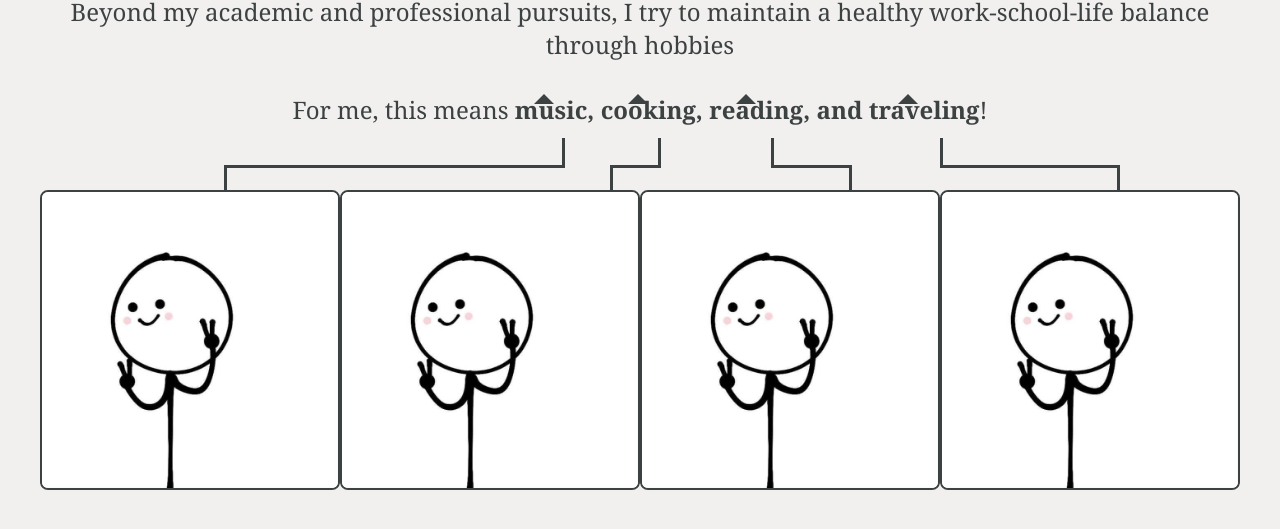
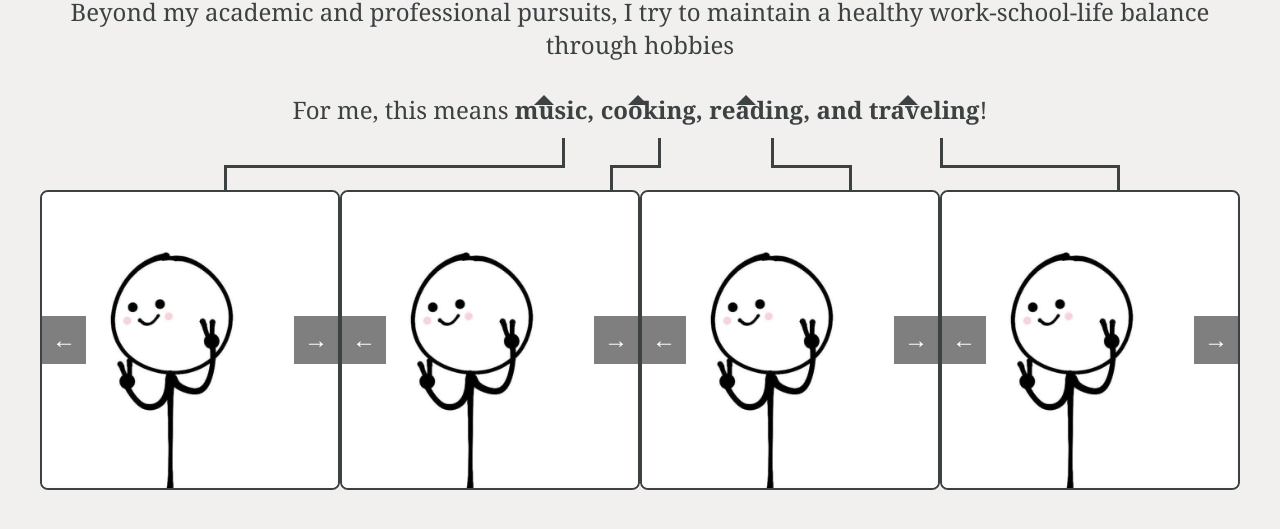
Before and after one commit to k2pereir/my-website, a React (Create React App) app in the folder my-app/: page / in a window 1280 px wide. Shown: the part 2565-3094 px from the top of the page. Built offline with nearby package versions, Linux system fonts and the light colour scheme.

Commit message:
image carousel added to about-me section

```diff
--- a/my-app/src/components/about-me.css
+++ b/my-app/src/components/about-me.css
@@ -7,7 +7,6 @@
     position: relative;
 }
 
-
 .aboutme {
     font-size: 1.5rem;
     font-weight: 350;
@@ -15,17 +14,14 @@
     position: relative;
 }
 
-
 .intro {
     text-align: center;
 }
-
 
 .phrase {
     padding-top: 2rem;
     text-align: center;
 }
-
 
 .boxes {
     display: flex;
@@ -35,17 +31,47 @@
     position: relative;
 }
 
-
 .box {
     width: 300px;
     height: 300px;
     border: 2px solid rgb(60, 65, 66);
     border-radius: 8px;
+    overflow: hidden;
     object-fit: cover;
+    position: relative;
 }
 
+.carousel-image {
+    width: 100%;
+    height: 100%;
+    object-fit: cover;
+    transition: opacity 0.5s ease;
+}
 
-.arrows {
+.carousel-buttons {
+    position: absolute;
+    top: 50%;
+    width: 100%;
+    display: flex;
+    justify-content: space-between;
+    transform: translateY(-50%);
+    z-index: 10;
+}
+
+.arrow-left, .arrow-right {
+    background-color: rgba(0, 0, 0, 0.5);
+    color: white;
+    border: none;
+    padding: 10px;
+    cursor: pointer;
+    font-size: 1.5rem;
+}
+
+.arrow-left:hover, .arrow-right:hover {
+    background-color: rgba(0, 0, 0, 0.7);
+}
+
+.pointers {
     position: absolute;
     top: 50%;
     width: 100%;
@@ -53,43 +79,38 @@
     pointer-events: none;
 }
 
-
-.arrow {
+.point {
     position: absolute;
     width: 0;
     height: 0;
     border-style: solid;
 }
 
-
-.arrow-music {
+.point-music {
     border-width: 0 10px 10px 10px;
     border-color: transparent transparent rgb(60, 65, 66) transparent;
-    top: -30%;
+    top: -33%;
     left: 41.2%;
 }
 
-
-.arrow-cooking {
+.point-cooking {
     border-width: 0 10px 10px 10px;
     border-color: transparent transparent rgb(60, 65, 66) transparent;
-    top: -30%;
+    top: -33%;
     left: 49%;
 }
 
-
-.arrow-reading {
+.point-reading {
     border-width: 0 10px 10px 10px;
     border-color: transparent transparent rgb(60, 65, 66) transparent;
-    top: -30%;
+    top: -33%;
     left: 58%;
 }
 
-
-.arrow-traveling {
+.point-traveling {
     border-width: 0 10px 10px 10px;
     border-color: transparent transparent rgb(60, 65, 66) transparent;
-    top: -30%;
+    top: -33%;
     left: 71.5%;
 }
 
--- a/my-app/src/components/about-me.js
+++ b/my-app/src/components/about-me.js
@@ -1,24 +1,72 @@
 import React from 'react';
 import './about-me.css';
 import me from './images/temp_me.jpg';
+import home from './images/temp.png';
+import sign from './images/sign.png';
+import {useState} from 'react';
+
 
 const AboutMe = () => {
+    const [musicIndex, setMusicIndex] = useState(0);
+    const [cookingIndex, setCookingIndex] = useState(0);
+    const [readingIndex, setReadingIndex] = useState(0);
+    const [travelingIndex, setTravelingIndex] = useState(0);
+
+    const musicImages = [me, home, sign];
+    const cookingImages = [me, home, sign];
+    const readingImages = [me, home, sign];
+    const travelingImages = [me, home, sign];
+
+    const handleImageChange = (setIndex, index, totalImages) => {
+        console.log(`Current index: ${index}, Total images: ${totalImages}`);
+        setIndex(prevIndex => {
+            const newIndex = prevIndex === totalImages - 1 ? 0 : prevIndex + 1;
+            console.log(`New index: ${newIndex}`);
+            return newIndex;
+        });
+    };
+
+;
     return (
         <section id="aboutme">
             <div className="aboutme">
                 <p className='intro'>Beyond my academic and professional pursuits, I try to maintain a healthy work-school-life balance through hobbies</p>
                 <p className='phrase'>For me, this means <b>music, cooking, reading, and traveling</b>!</p>
                 <div className='boxes'>
-                    <img src={me} alt='me' className='box box-music'/>
-                    <img src={me} alt='me' className='box box-cooking'/>
-                    <img src={me} alt='me' className='box box-reading'/>
-                    <img src={me} alt='me' className='box box-traveling'/>
+                    <div className='box box-music'>
+                        <img src={musicImages[musicIndex]} alt='music' className='carousel-image'/>
+                        <div className='carousel-buttons'>
+                            <button className='arrow-left' onClick={() => handleImageChange(setMusicIndex, musicIndex, musicImages.length)}>&#8592;</button>
+                            <button className='arrow-right' onClick={() => handleImageChange(setMusicIndex, musicIndex, musicImages.length)}>&#8594;</button>
+                        </div>
+                    </div>
+                    <div className='box box-cooking'>
+                        <img src={cookingImages[cookingIndex]} alt='cooking' className='carousel-image'/>
+                        <div className='carousel-buttons'>
+                            <button className='arrow-left' onClick={() => handleImageChange(setCookingIndex, cookingIndex, cookingImages.length)}>&#8592;</button>
+                            <button className='arrow-right' onClick={() => handleImageChange(setCookingIndex, cookingIndex, cookingImages.length)}>&#8594;</button>
+                        </div>
+                    </div>
+                    <div className='box box-reading'>
+                        <img src={readingImages[readingIndex]} alt='reading' className='carousel-image'/>
+                        <div className='carousel-buttons'>
+                            <button className='arrow-left' onClick={() => handleImageChange(setReadingIndex, readingIndex, readingImages.length)}>&#8592;</button>
+                            <button className='arrow-right' onClick={() => handleImageChange(setReadingIndex, readingIndex, readingImages.length)}>&#8594;</button>
+                        </div>
+                    </div>
+                    <div className='box box-traveling'>
+                        <img src={travelingImages[travelingIndex]} alt='traveling' className='carousel-image'/>
+                        <div className='carousel-buttons'>
+                            <button className='arrow-left' onClick={() => handleImageChange(setTravelingIndex, travelingIndex, travelingImages.length)}>&#8592;</button>
+                            <button className='arrow-right' onClick={() => handleImageChange(setTravelingIndex, travelingIndex, travelingImages.length)}>&#8594;</button>
+                        </div>
+                    </div>
                 </div>
-                <div className='arrows'>
-                    <div className='arrow arrow-music'></div>
-                    <div className='arrow arrow-cooking'></div>
-                    <div className='arrow arrow-reading'></div>
-                    <div className='arrow arrow-traveling'></div>
+                <div className='pointers'>
+                    <div className='point point-music'></div>
+                    <div className='point point-cooking'></div>
+                    <div className='point point-reading'></div>
+                    <div className='point point-traveling'></div>
                 </div>
                 <div className="music-vertical-1"></div>
                 <hr className='music-horizontal'/>
```
Also changed, not shown: my-app/about-me-test.css (added), my-app/about-me-test.js (added).
